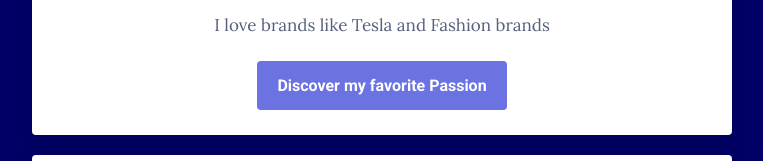
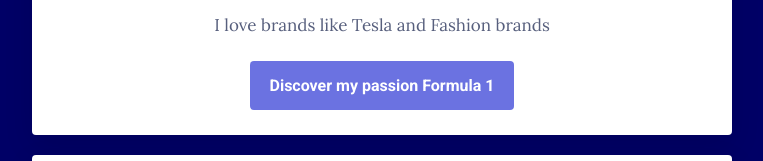
Before and after one commit to jeancdf/my-profile, a plain HTML site: page index.html in a window 1280 px wide. Shown: the part 239-400 px from the top of the page, without its empty margins (258-1021 px from the left). Drawn offline with Linux system fonts and the light colour scheme.

Commit message:
Update index.html

```diff
--- a/index.html
+++ b/index.html
@@ -16,7 +16,7 @@
         <p>
         I love brands like Tesla and Fashion brands
         </p>
-        <a href="https://en.wikipedia.org/wiki/Climbing" class="btn-blue">Discover my favorite Passion</a>
+        <a href="https://fr.wikipedia.org/wiki/Formule_1" class="btn-blue">Discover my passion Formula 1</a>
       </div>
       <div class="card-white">
 
```
